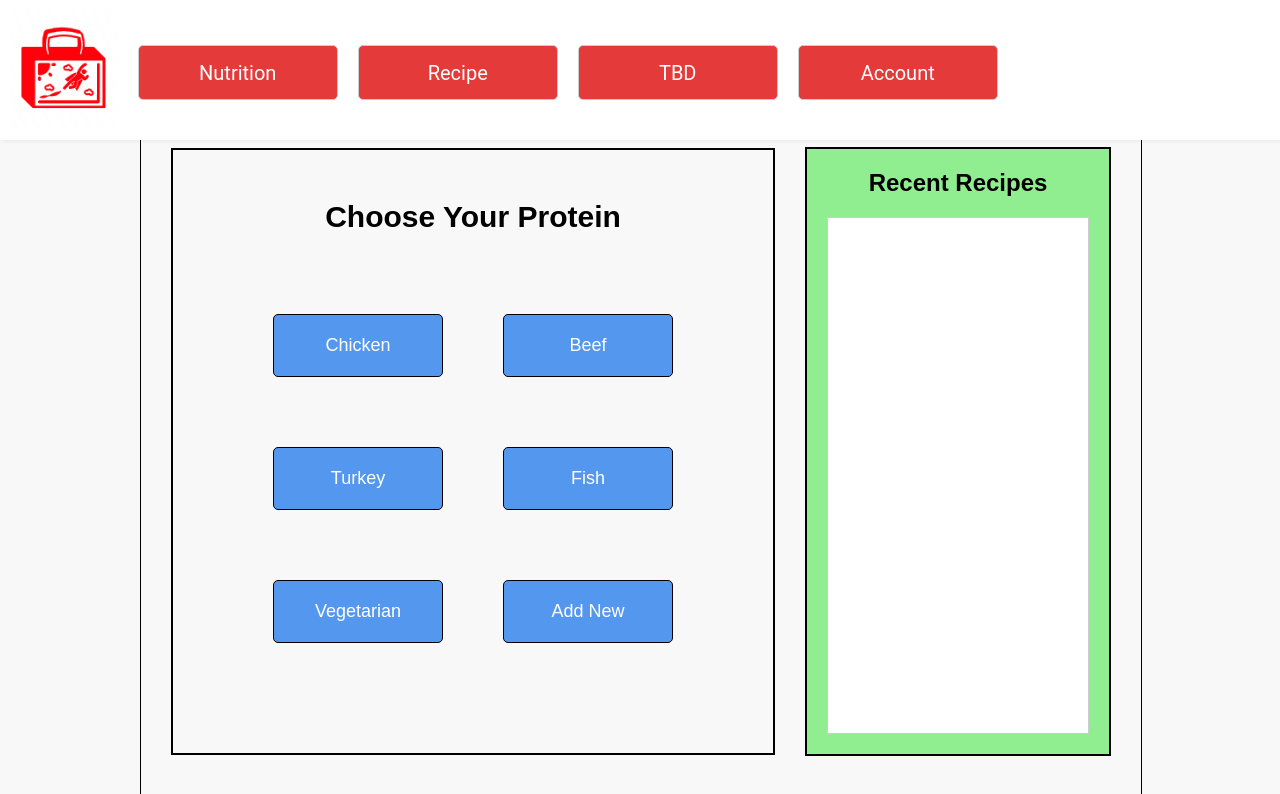
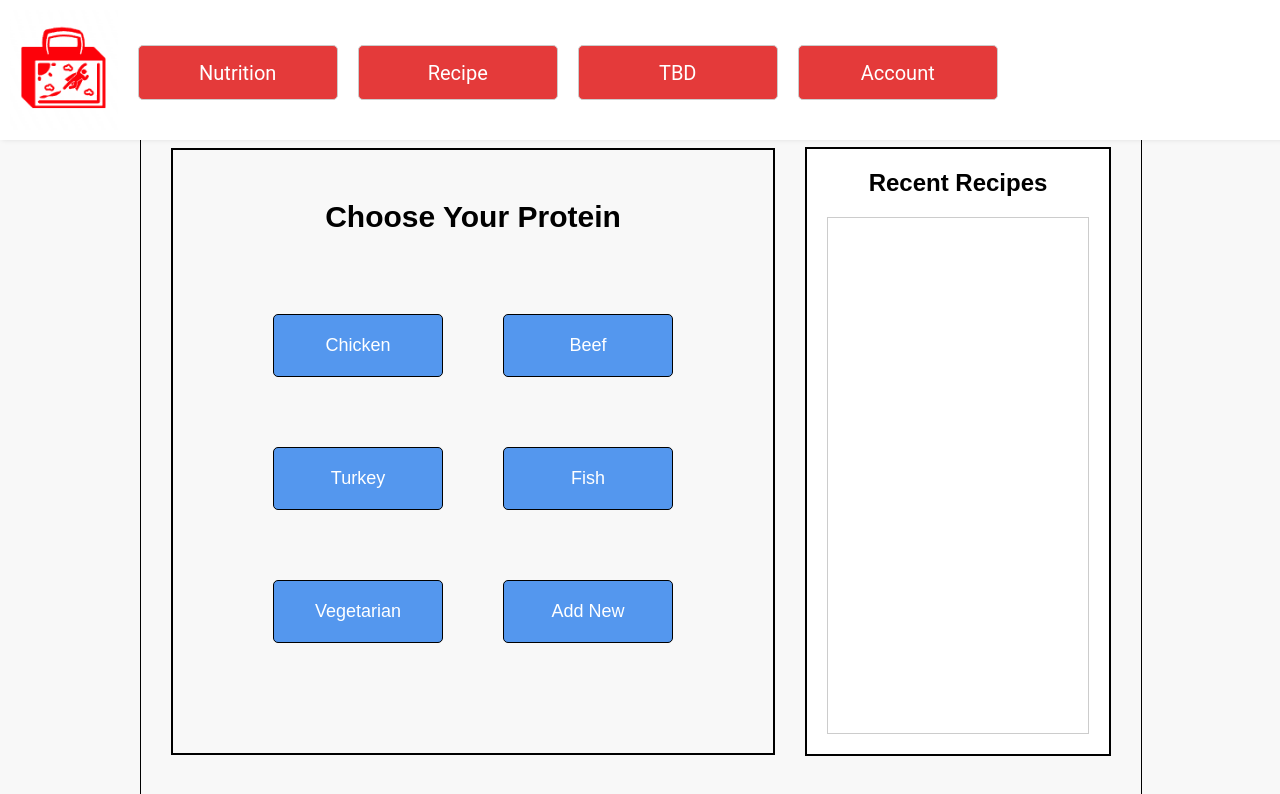
Before and after one commit to stab-rabbit-org-48/lunchbox, a React app: page /home in a window 1280 px wide. Shown: the top 794 px of the page. Built offline with nearby package versions, Linux system fonts and the light colour scheme.

Commit message:
home page update pt 3

```diff
--- a/src/styles/Home.css
+++ b/src/styles/Home.css
@@ -129,7 +129,7 @@ body {
 
 .recent-recipes {
   flex: 1; /* Grow to fill available space */
-  background-color: lightgreen;
+  background-color: white;
   border: 2px solid black;
   padding: 20px;
   display: flex;
```
